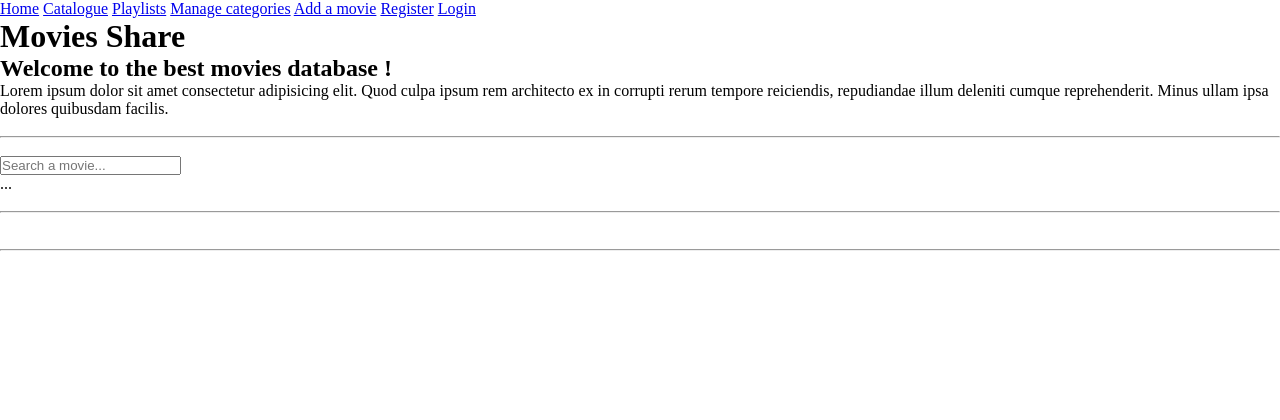
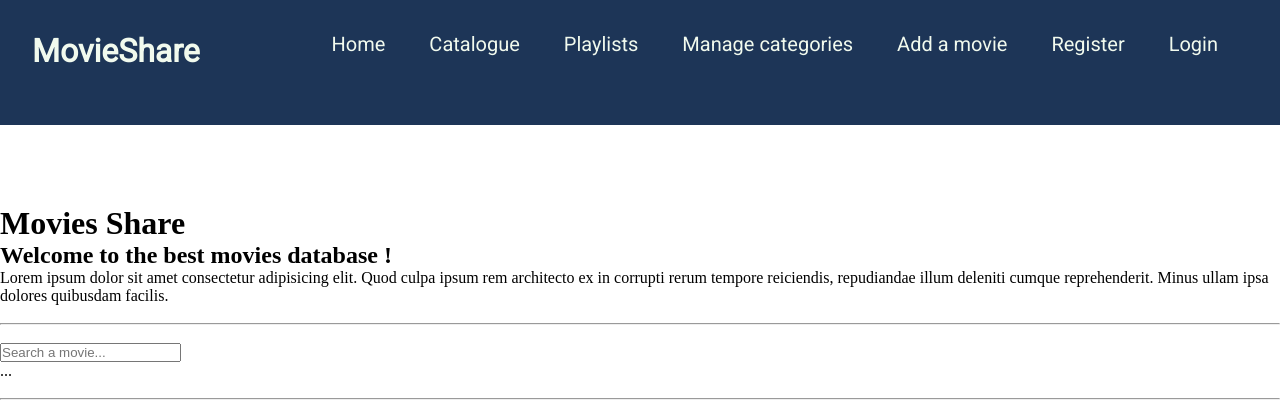
Before and after one commit to H0stile/movies_share, a PHP site: page /home.php in a window 1280 px wide. Shown: the top 420 px of the page. Run offline with PHP 8.4, Linux system fonts and the light colour scheme; data that the repository does not hold is empty.

Commit message:
navbar css

```diff
--- a/navbar.php
+++ b/navbar.php
@@ -3,15 +3,21 @@
 ?>
 
 <head>
-    <!-- <link rel="stylesheet" href="styles/style.css"> -->
+    <link href="https://fonts.googleapis.com/css2?family=Montserrat&family=Pacifico&family=Roboto&display=swap" rel="stylesheet">
+    <link rel="stylesheet" href="styles/style.css">
 </head>
 
-<nav>
-    <a href="home.php">Home</a>
-    <a href="catalogue.php">Catalogue</a>
-    <a href="playlists.php">Playlists</a>
-    <a href="manageCategories.php">Manage categories</a>
-    <a href="addMovie.php">Add a movie</a>
+<nav id="navbar">
+    <div id="navBar-content">
+        <h1>MovieShare</h1>
+        <section>
+            <a href="home.php">Home</a>
+            <a href="catalogue.php">Catalogue</a>
+            <a href="playlists.php">Playlists</a>
+            <a href="manageCategories.php">Manage categories</a>
+            <a href="addMovie.php">Add a movie</a>
+
+
     <?php
     if (!isset($_SESSION['user_id'])) {
         echo '<a href="register.php">Register</a>';
@@ -26,5 +32,6 @@
         echo '<a href="logout.php">Logout</a>';
     }
     ?>
-
+    </section>
+    </div>
 </nav>
--- a/styles/style.css
+++ b/styles/style.css
@@ -20,3 +20,43 @@
     justify-content: space-evenly;
     flex-direction: row;
 }
+
+
+#navBar{
+    height: 125px;
+    background-color: rgb(29, 53, 87);
+    padding: 2em;
+    font-family: 'Roboto', sans-serif;
+    margin-bottom: 5em;
+}
+
+#navBar-content{
+    display: flex;
+    justify-content: space-between;
+}
+
+#navBar a{
+    padding: 0.5em;
+    text-decoration: none;
+    color: rgb(241, 250, 238);
+    margin-right: 1em;
+    font-size: 1.25em;
+}
+#navBar h1{
+    color: rgb(241, 250, 238);
+    font-size: 2em;
+}
+
+#navBar a::before {
+    content: "";
+    position: absolute;
+    z-index: -1;
+    left: 0;
+    right: 100%;
+    bottom: 0;
+    background:  rgb(241, 250, 238);
+    height: 4px;
+    transition-property: right;
+    transition-duration: 0.3s;
+    transition-timing-function: ease-out;
+}
```
